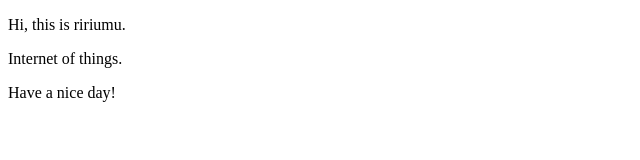
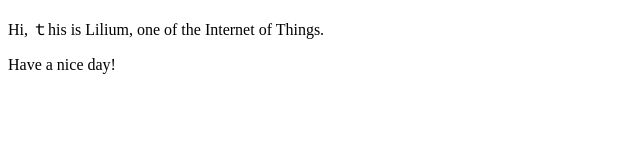
Before and after one commit to ririumu/ririumu.github.io, a plain HTML site: page index.html in a window 1280 px wide. Shown: the whole page, without its empty margins (0-640 px from the left). Drawn offline with nearby package versions, Linux system fonts and the light colour scheme.

Commit message:
Update index.html

```diff
--- a/index.html
+++ b/index.html
@@ -7,8 +7,7 @@
 </head>
 <body>
 <!-- Skeleton -->
-<p>Hi, this is ririumu.</p>
-<p>Internet of things.</p>
+<p>Hi, ｔhis is Lilium, one of the Internet of Things.</p>
 <div id="main"></div>
 <!-- Library -->
 <script src="https://unpkg.com/react@18.2.0/umd/react.production.min.js"></script>
```
